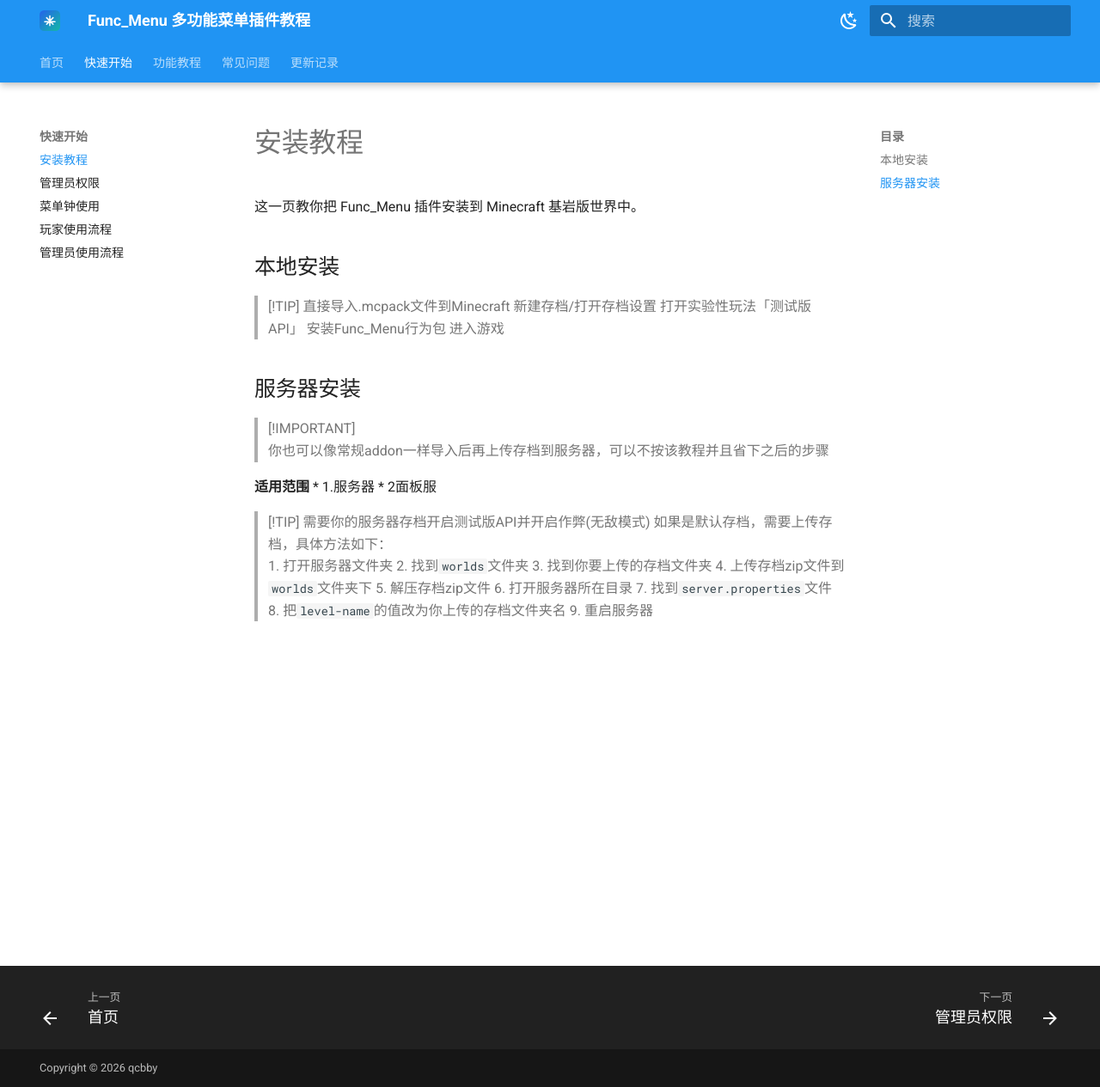
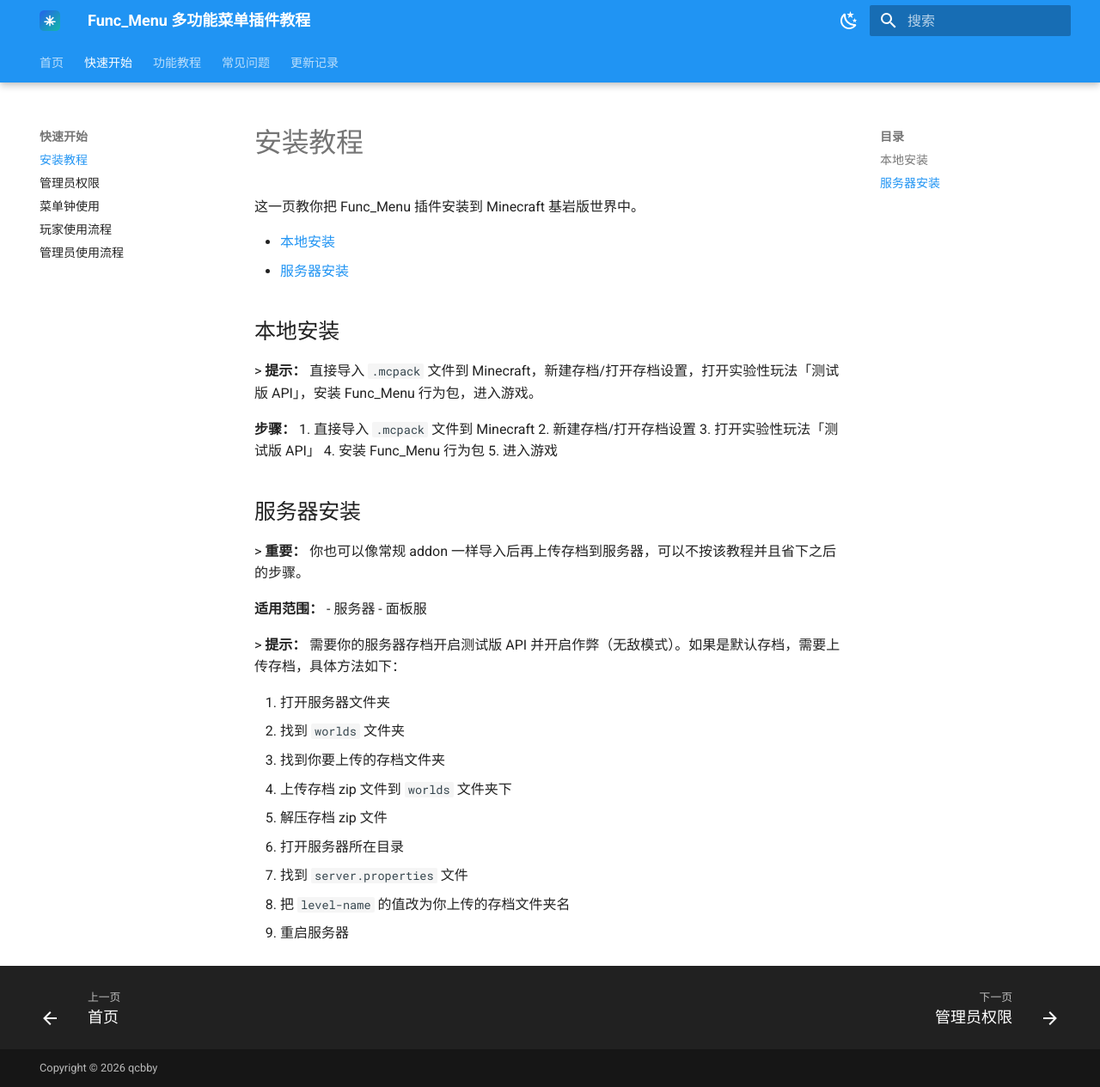
Before and after one commit to mcqcbby/Func_Menu, an MkDocs documentation site: the page built from docs/install.md, in a window 1280 px wide and 1265 px high. Shown: the whole window at 86% size. Built offline with MkDocs 1.6.1 and Material for MkDocs 9.7.7, drawn with Linux system fonts in a browser that asks for light colours.

Commit message:
Update install.md

```diff
--- a/docs/install.md
+++ b/docs/install.md
@@ -1,30 +1,37 @@
 # 安装教程
+
 这一页教你把 Func_Menu 插件安装到 Minecraft 基岩版世界中。
+
+- [本地安装](#本地安装)
+- [服务器安装](#服务器安装)
+
 ## 本地安装
-> [!TIP]
-> 直接导入.mcpack文件到Minecraft
-> 新建存档/打开存档设置
-> 打开实验性玩法「测试版API」
-> 安装Func_Menu行为包
-> 进入游戏
+
+&gt; **提示：** 直接导入 `.mcpack` 文件到 Minecraft，新建存档/打开存档设置，打开实验性玩法「测试版 API」，安装 Func_Menu 行为包，进入游戏。
+
+**步骤：**
+1. 直接导入 `.mcpack` 文件到 Minecraft
+2. 新建存档/打开存档设置
+3. 打开实验性玩法「测试版 API」
+4. 安装 Func_Menu 行为包
+5. 进入游戏
 
 ## 服务器安装
-> [!IMPORTANT]
-> 你也可以像常规addon一样导入后再上传存档到服务器，可以不按该教程并且省下之后的步骤
 
-**适用范围**
-* 1.服务器
-* 2面板服
+&gt; **重要：** 你也可以像常规 addon 一样导入后再上传存档到服务器，可以不按该教程并且省下之后的步骤。
 
-> [!TIP]
-> 需要你的服务器存档开启测试版API并开启作弊(无敌模式)
-> 如果是默认存档，需要上传存档，具体方法如下：
-> 1. 打开服务器文件夹
-> 2. 找到`worlds`文件夹
-> 3. 找到你要上传的存档文件夹
-> 4. 上传存档zip文件到`worlds`文件夹下
-> 5. 解压存档zip文件
-> 6. 打开服务器所在目录
-> 7. 找到`server.properties`文件
-> 8. 把`level-name`的值改为你上传的存档文件夹名
-> 9. 重启服务器
+**适用范围：**
+- 服务器
+- 面板服
+
+&gt; **提示：** 需要你的服务器存档开启测试版 API 并开启作弊（无敌模式）。如果是默认存档，需要上传存档，具体方法如下：
+
+1. 打开服务器文件夹
+2. 找到 `worlds` 文件夹
+3. 找到你要上传的存档文件夹
+4. 上传存档 zip 文件到 `worlds` 文件夹下
+5. 解压存档 zip 文件
+6. 打开服务器所在目录
+7. 找到 `server.properties` 文件
+8. 把 `level-name` 的值改为你上传的存档文件夹名
+9. 重启服务器
```
